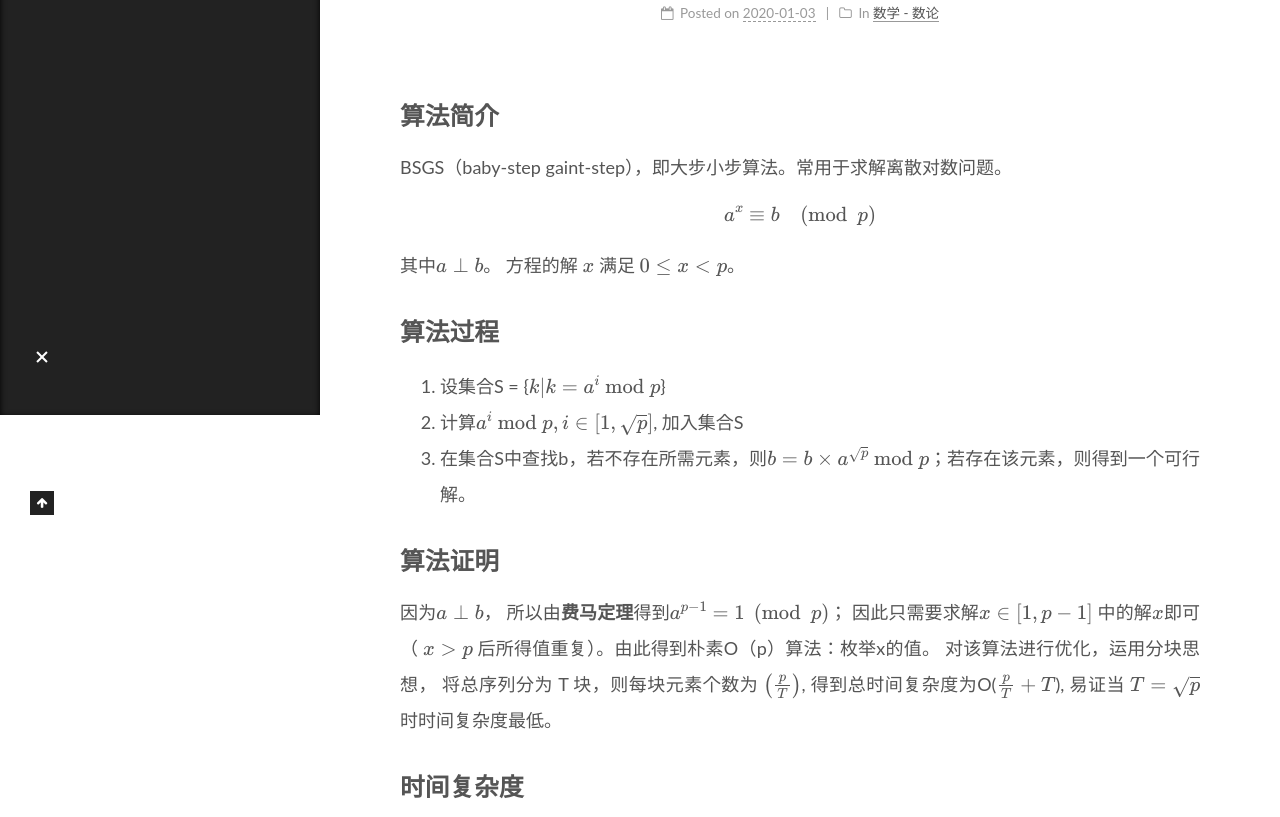
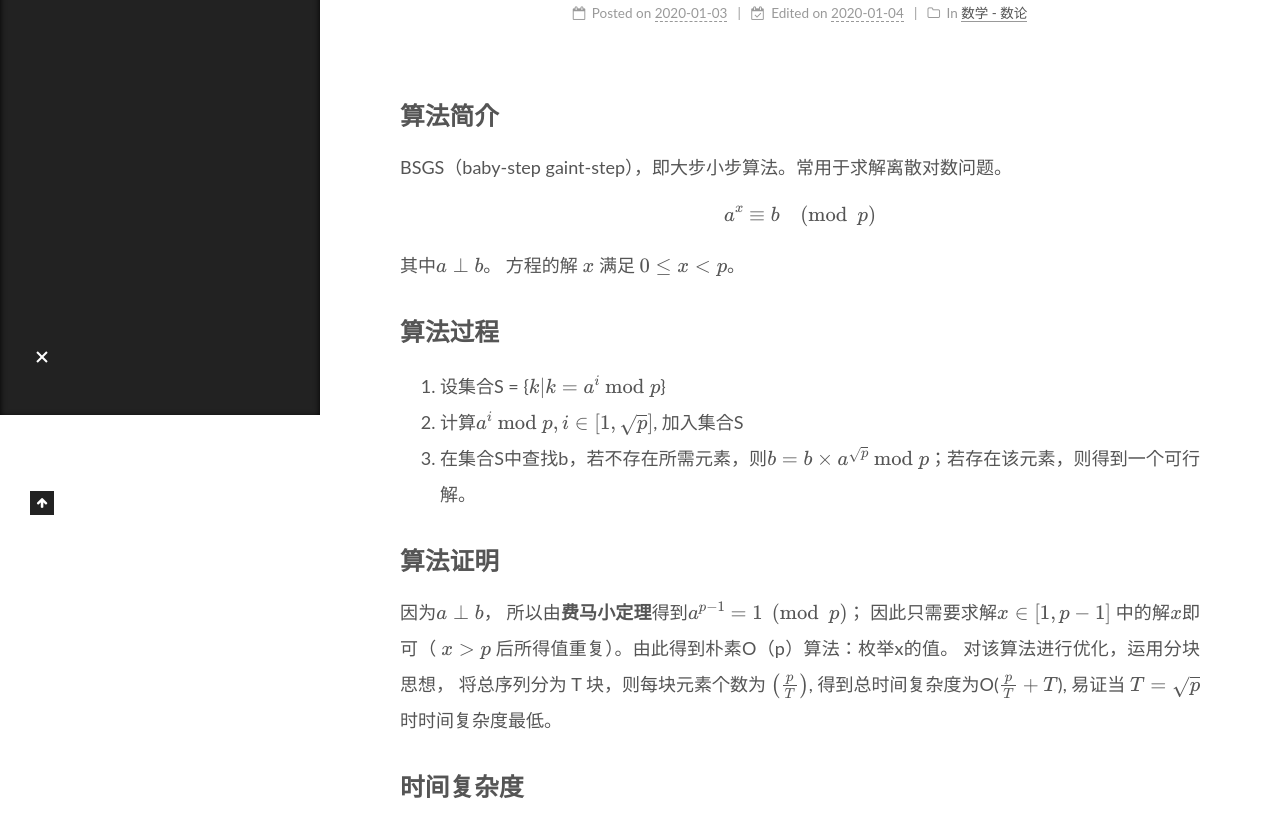
Before and after one commit to cyx13935786602/cyx13935786602.github.io, a plain HTML site: page 2020/01/03/BGSG/index.html in a window 1280 px wide. Shown: the part 385-1202 px from the top of the page. Drawn offline with nearby package versions, Linux system fonts and the light colour scheme; some packages are replaced by stand-ins of ours.

Commit message:
Site updated: 2020-01-04 00:14:10

```diff
--- a/2020/01/03/BGSG/index.html
+++ b/2020/01/03/BGSG/index.html
@@ -54,7 +54,7 @@
 <meta property="og:description" content="算法简介BSGS（baby-step gaint-step），即大步小步算法。常用于求解离散对数问题。  a^x \equiv b \pmod p其中$a \perp b$。 方程的解 $x$ 满足 $0 \le x &lt; p$。 算法过程 设集合S &#x3D; {$k | k &#x3D; a^i \bmod p$} 计算$a^i \bmod p , i \in [1, \sqrt p]$, 加入集合S 在集">
 <meta property="og:locale" content="en_US">
 <meta property="article:published_time" content="2020-01-03T13:44:28.000Z">
-<meta property="article:modified_time" content="2020-01-03T15:33:38.791Z">
+<meta property="article:modified_time" content="2020-01-03T16:13:48.974Z">
 <meta property="article:author" content="Jone">
 <meta property="article:tag" content="数学">
 <meta name="twitter:card" content="summary">
@@ -208,9 +208,15 @@
               </span>
               <span class="post-meta-item-text">Posted on</span>
 
-
-              <time title="Created: 2020-01-03 21:44:28 / Modified: 23:33:38" itemprop="dateCreated datePublished" datetime="2020-01-03T21:44:28+08:00">2020-01-03</time>
+              <time title="Created: 2020-01-03 21:44:28" itemprop="dateCreated datePublished" datetime="2020-01-03T21:44:28+08:00">2020-01-03</time>
             </span>
+              <span class="post-meta-item">
+                <span class="post-meta-item-icon">
+                  <i class="fa fa-calendar-check-o"></i>
+                </span>
+                <span class="post-meta-item-text">Edited on</span>
+                <time title="Modified: 2020-01-04 00:13:48" itemprop="dateModified" datetime="2020-01-04T00:13:48+08:00">2020-01-04</time>
+              </span>
             <span class="post-meta-item">
               <span class="post-meta-item-icon">
                 <i class="fa fa-folder-o"></i>
@@ -242,7 +248,7 @@ a^x \equiv b \pmod p</script><p>其中$a \perp b$。 方程的解 $x$ 满足 $0
 <li>计算$a^i \bmod p , i \in [1, \sqrt p]$, 加入集合S</li>
 <li>在集合S中查找b，若不存在所需元素，则$b = b \times a^{\sqrt p} \bmod p$；若存在该元素，则得到一个可行解。</li>
 </ol>
-<h2 id="算法证明"><a href="#算法证明" class="headerlink" title="算法证明"></a>算法证明</h2><p>因为$a \perp b$， 所以由<strong>费马定理</strong>得到$a^{p - 1} = 1 \pmod p$； 因此只需要求解$x \in [1, p - 1]$ 中的解$x$即可（ $x &gt; p$ 后所得值重复）。由此得到朴素O（p）算法：枚举x的值。 对该算法进行优化，运用分块思想， 将总序列分为 T 块，则每块元素个数为 $\left( \frac{p}{T} \right)$, 得到总时间复杂度为O($\frac{p}{T} + T$), 易证当 $T = \sqrt p$ 时时间复杂度最低。</p>
+<h2 id="算法证明"><a href="#算法证明" class="headerlink" title="算法证明"></a>算法证明</h2><p>因为$a \perp b$， 所以由<strong>费马小定理</strong>得到$a^{p - 1} = 1 \pmod p$； 因此只需要求解$x \in [1, p - 1]$ 中的解$x$即可（ $x &gt; p$ 后所得值重复）。由此得到朴素O（p）算法：枚举x的值。 对该算法进行优化，运用分块思想， 将总序列分为 T 块，则每块元素个数为 $\left( \frac{p}{T} \right)$, 得到总时间复杂度为O($\frac{p}{T} + T$), 易证当 $T = \sqrt p$ 时时间复杂度最低。</p>
 <h2 id="时间复杂度"><a href="#时间复杂度" class="headerlink" title="时间复杂度"></a>时间复杂度</h2><p>计算 [1, $\sqrt p$] 为 O($\sqrt p$), 之后最多 $\sqrt p$ 次查询。</p>
 <p>总时间复杂度为$O(\sqrt p)$</p>
 <h3 id="Code"><a href="#Code" class="headerlink" title="Code"></a>Code</h3><figure class="highlight cpp"><table><tr><td class="gutter"><pre><span class="line">1</span><br><span class="line">2</span><br></pre></td><td class="code"><pre><span class="line"><span class="meta">#<span class="meta-keyword">include</span><span class="meta-string">&lt;iostream&gt;</span></span></span><br><span class="line"><span class="meta">#<span class="meta-keyword">include</span><span class="meta-string">&lt;cstdio&gt;</span></span></span><br></pre></td></tr></table></figure>
```
Also changed, not shown: content.json (+1 -1 lines), page/4/index.html (+9 -3 lines).
